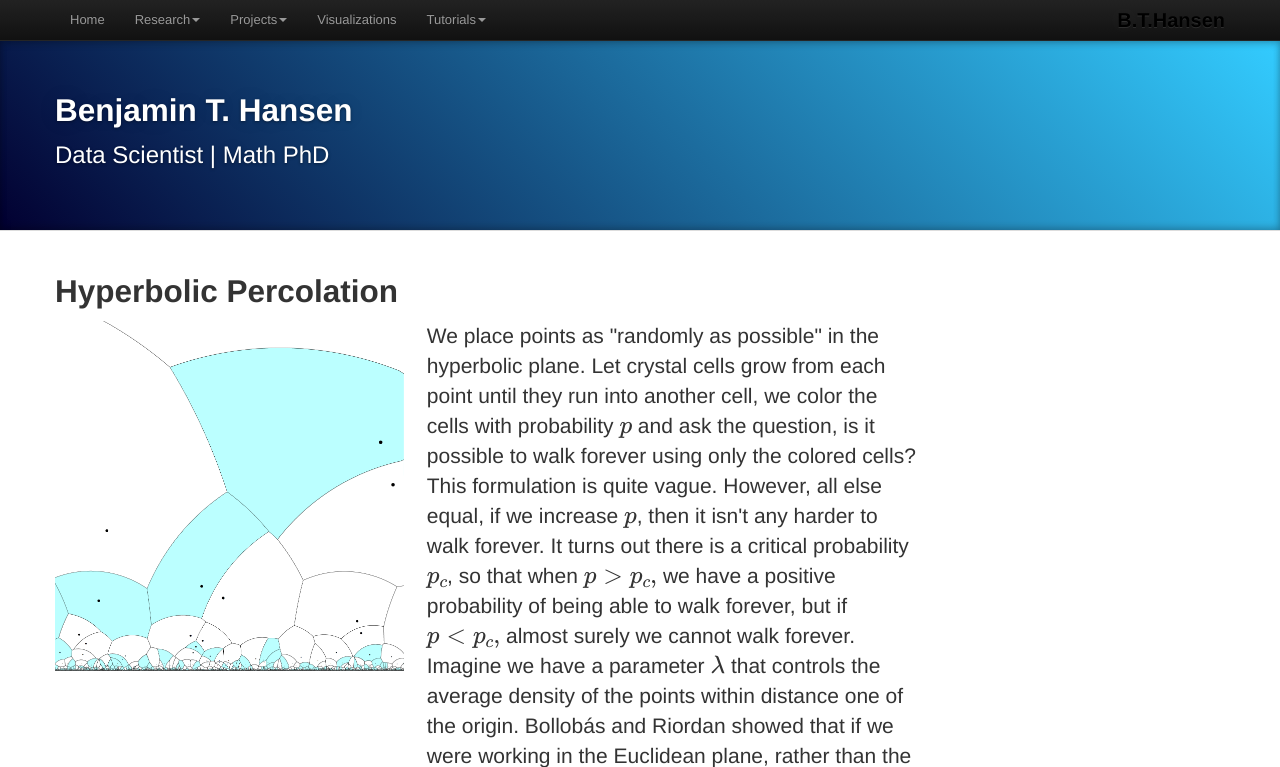
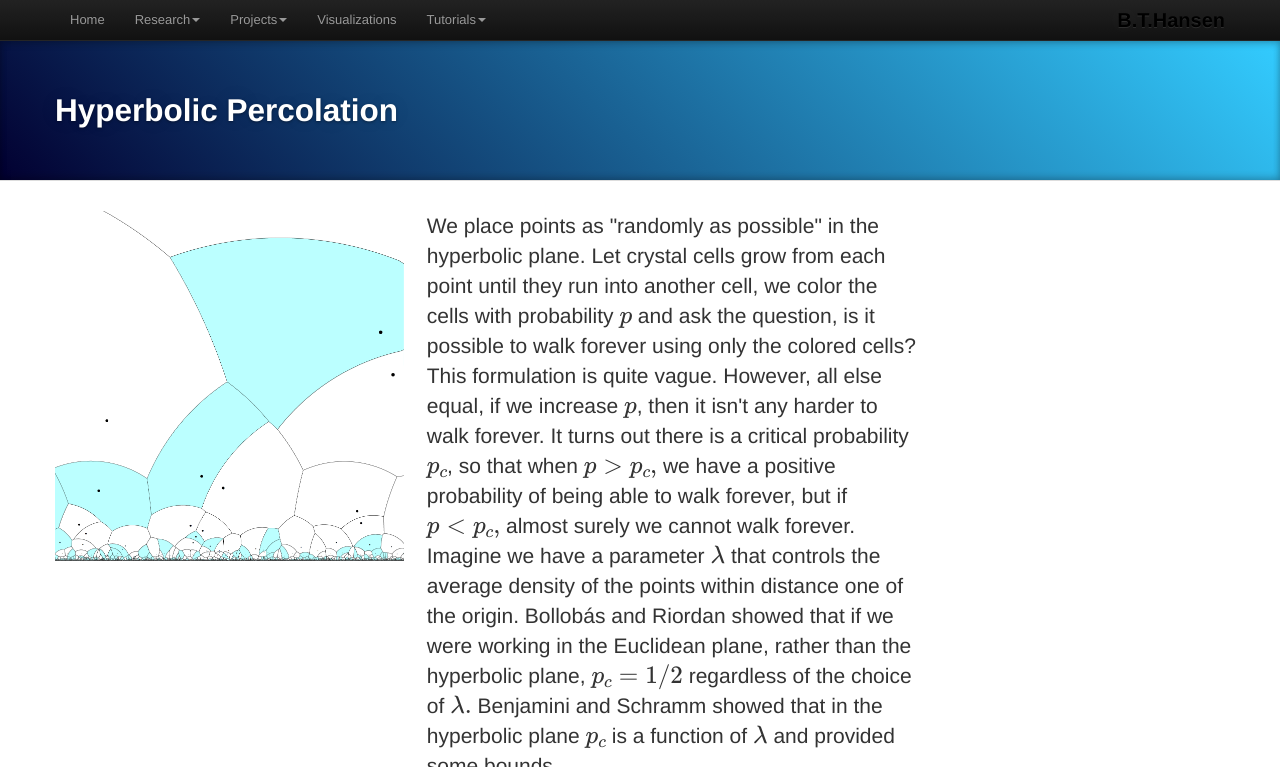
Before and after one commit to benjamin-t-hansen/benjamin-t-hansen.github.io, a plain HTML site: page hyperbolic_percolation.html in a window 1280 px wide. Shown: the top 767 px of the page. Drawn offline with nearby package versions, Linux system fonts and the light colour scheme; some packages are replaced by stand-ins of ours.

Commit message:
Update hyperbolic_percolation.html

```diff
--- a/hyperbolic_percolation.html
+++ b/hyperbolic_percolation.html
@@ -65,8 +65,7 @@
 ================================================== -->
 <header class="jumbotron subhead" id="overview">
   <div class="container">
-    <h2>Benjamin T. Hansen</h2>
-    <p class="lead">Data Scientist | Math PhD </p>
+    <h2>Hyperbolic Percolation</h2>
   </div>
 </header>
 
@@ -84,7 +83,6 @@
         <!-- Hyperbolic Percolation
         ================================================== -->
         <section id="hyperbolic_percolation">
-        <h2>Hyperbolic Percolation </h2>
 
         <div class="row-fluid">
           <div class="span5">
```
